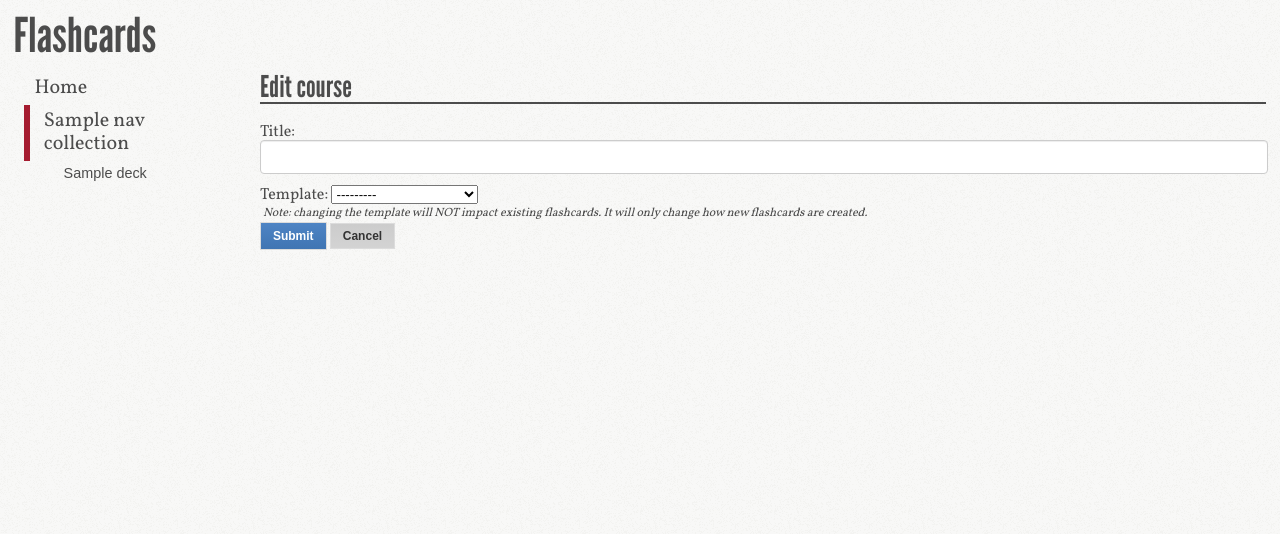
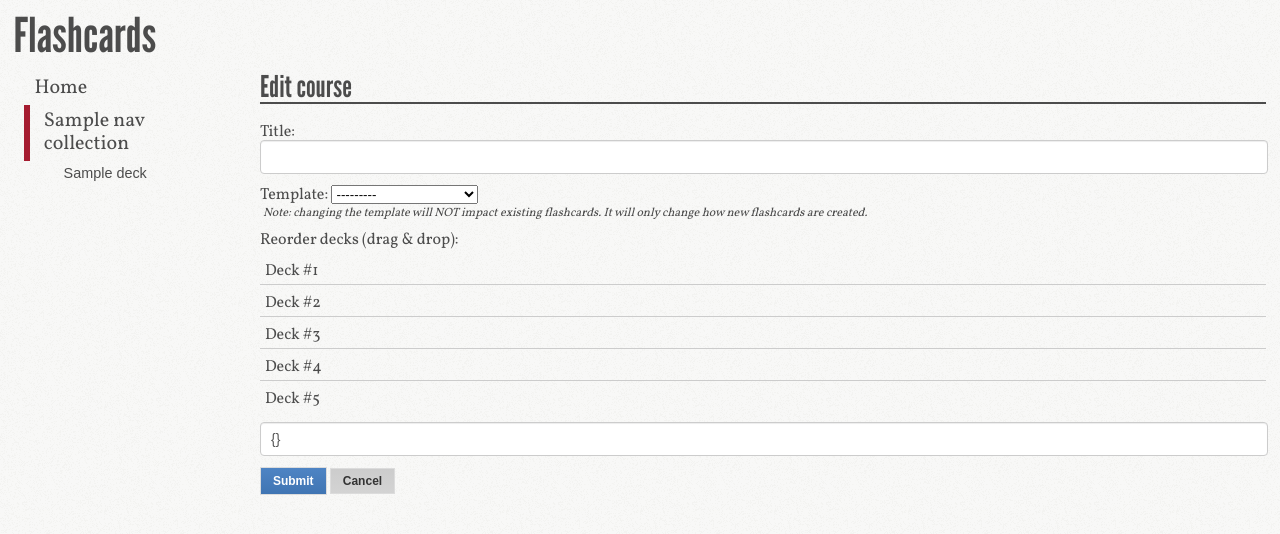
Before and after one commit to Harvard-ATG/HarvardCards, a Django app: template harvardcards/templates/collections/edit.html in a window 1280 px wide. Shown: the top 534 px of the page. Run offline with Django 3.2, Linux system fonts and the light colour scheme; data comes from the database, SQL or seed files in the repository; tables that the repository leaves empty hold one stand-in row (values such as "Sample post"); the template is opened without the code that fills it: values that come from a table or form of the project are taken from there, most other values are stand-ins (such as "Sample title", 1, 10 or a date in 2020); parts of the project's set-up code (start-up, migrations or seed data) failed here and were passed over; some libraries are stand-ins or nearby versions.

Commit message:
testing drag & drop on collections edit screen

```diff
--- a/harvardcards/templates/collections/edit.html
+++ b/harvardcards/templates/collections/edit.html
@@ -4,8 +4,24 @@
 	{% include "_collection_nav.html" with nav_collections=nav_collections active_collection=collection %}
 {% endblock %}
 
+{% block css %}
+<style>
+#sortable-decks-label,
+#sortable-decks {
+	margin: 10px 0;
+}
+#sortable-decks > li:not(:last-child) {
+	border-bottom: 1px solid #ccc;
+}
+#sortable-decks > li {
+	margin: 5px 0;
+	padding: 5px;
+}
+</style>
+{% endblock %}
+
 {% block main_content %}
-<div id="content">
+<div id="content" data-module="collections-edit">
     <div class="courseWrapper">
         <div class="courseHeader">
             <h2>Edit course</h2>
@@ -29,6 +45,14 @@
             {{ collection_form.private }} </p>
             {% endcomment %}
 
+            <div id="sortable-decks-label">Reorder decks (drag & drop):</div>
+            <ul id="sortable-decks">
+                {% for id in "12345"|make_list %}
+                <li data-deck-id="{{id}}">Deck #{{id}}</li>
+                {% endfor %}
+            </ul>
+            <input type="text" id="deck_order" name="deck_order" value="{}" />
+
             <input class="adminMenuBtn saveBtn" type="submit" value="Submit" />
             <a href="{% url 'collectionIndex' collection.id %}" class="adminMenuBtn cancelBtn">Cancel</a>
         </form>
```
Also changed, not shown: harvardcards/static/js/modules/collections-edit.js (added, +38 -0 lines).
